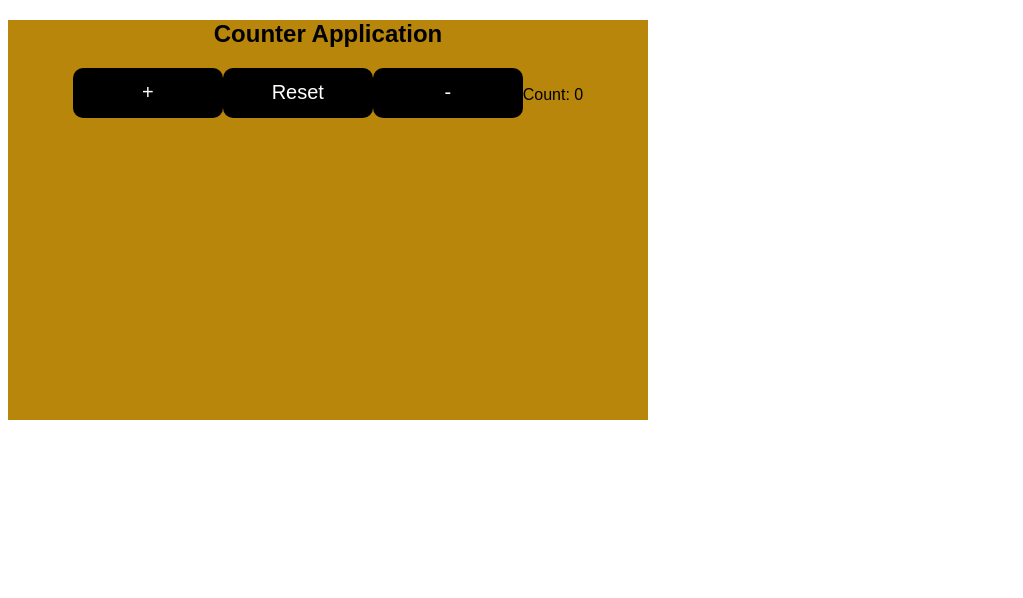
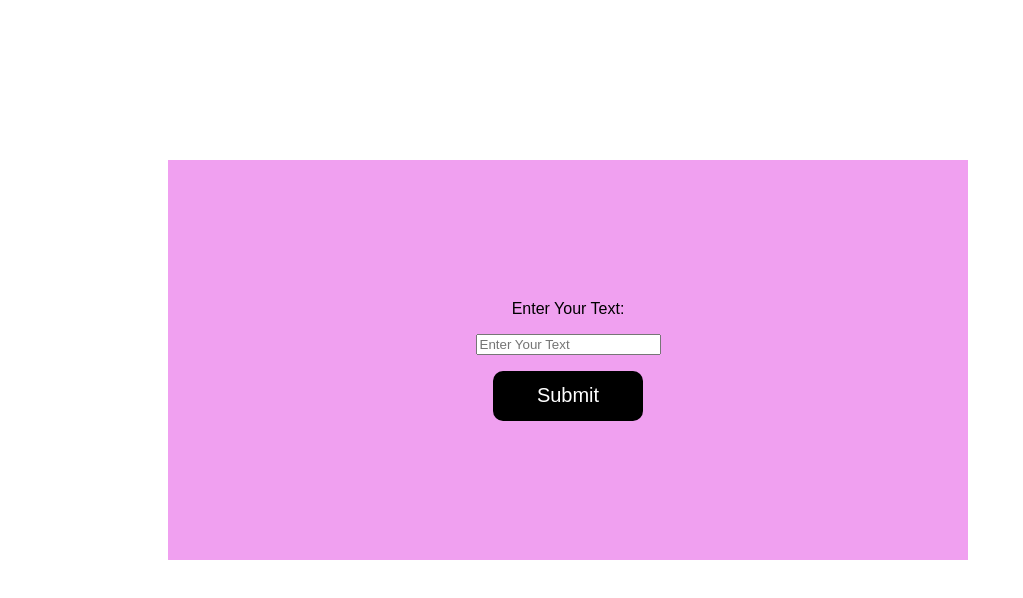
Before and after one commit to rahulsalinskee/hello-world, a React (Create React App) app: page / in a window 1280 px wide. Shown: the top 598 px of the page, without its empty margins (0-1023 px from the left). Built offline with nearby package versions, Linux system fonts and the light colour scheme.

Commit message:
Use Ref | App JS

```diff
--- a/src/App.js
+++ b/src/App.js
@@ -3,8 +3,10 @@ import { ContainerComponent } from './Components/ContainerComponent';
 import InputForm from './Components/Forms/ControlledComponent/InputFormControlledComponent';
 import { ThemeChange } from './Events/ThemeChange';
 import { CounterUseEffect } from './Hooks/UseEffect/CounterUseEffect';
+import { MessageLetterCountUsingUseState } from './Hooks/UseRef/MessageLetterCountUsingUseState';
 import { Counter } from './Hooks/UseState/Counter';
 import { DigitalClock } from './Hooks/UseState/DigitalClock';
+import { MessageLetterCountUsingUseRef } from './Hooks/UseRef/MessageLetterCountUsingUseRef';
 
 
 function App() {
@@ -16,7 +18,9 @@ function App() {
       {/* <DigitalClock /> */}
       {/* <ThemeChange /> */}
       {/* <InputForm /> */}
-      <CounterUseEffect />
+      {/* <CounterUseEffect /> */}
+      {/* <MessageLetterCountUsingUseState /> */}
+      <MessageLetterCountUsingUseRef />
     </>
   );
 }
```
